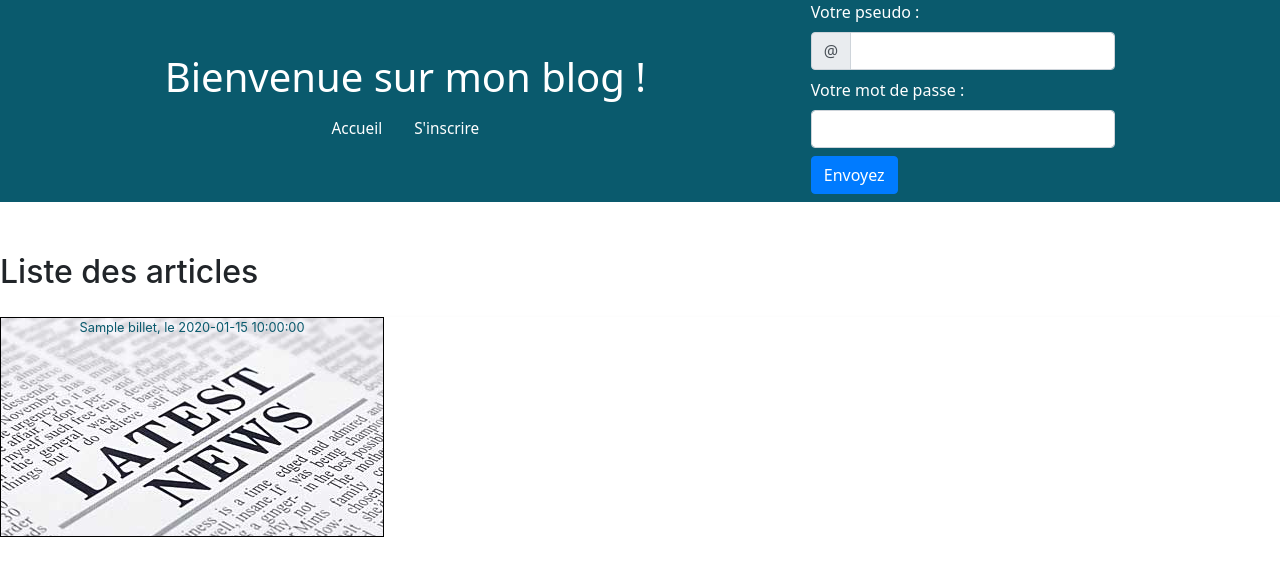
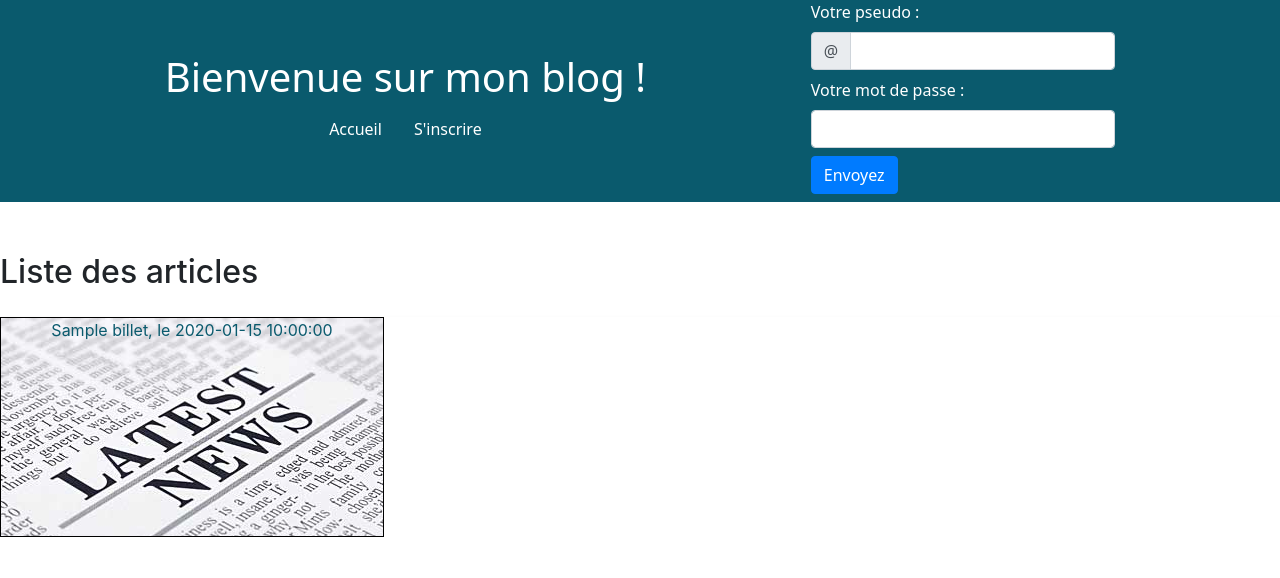
Before and after one commit to Lubin1611/eval_blog, a PHP site: page /index.php?action=styleBlog in a window 1280 px wide. Shown: the top 578 px of the page. Run offline with PHP 8.4, Linux system fonts and the light colour scheme; tables that the repository leaves empty or names only in its code hold one stand-in row (values such as "Sample post"); some libraries are stand-ins or nearby versions.

Commit message:
Update styleBlog.css

```diff
--- a/public/css/styleBlog.css
+++ b/public/css/styleBlog.css
@@ -27,7 +27,7 @@ header {
 
 header a {
      color: white;
-     font-size: 1.2vw!important;
+     font-size: 1em;
  }
 
 header a:hover {
@@ -62,7 +62,7 @@ textarea {
 
 
 #new_cases {
-    font-size: 1vw;
+    font-size: 1em;
     width: 30%;
     height: 220px;
     border: 1px solid black;
```
